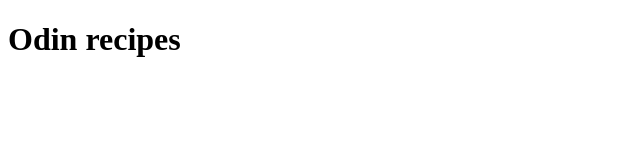
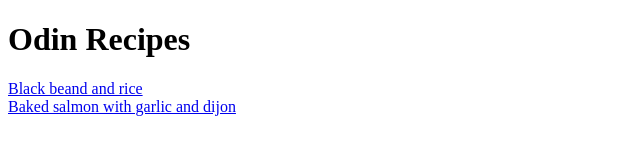
Before and after one commit to EcnMaria/odin-recipes, a plain HTML site: page index.html in a window 1280 px wide. Shown: the whole page, without its empty margins (0-640 px from the left). Drawn offline with Linux system fonts and the light colour scheme.

Commit message:
new odin recipes

```diff
--- a/index.html
+++ b/index.html
@@ -5,6 +5,9 @@
         <title>Odin recipes</title>
     </head>
     <body>
-        <h1>Odin recipes</h1>
+        <h1>Odin Recipes</h1>
+        <a href="recipes/black-beans-and-rice.html">Black beand and rice</a>
+        <br>
+        <a href="recipes/baked-salmon-with-garlic-and-dijon.html">Baked salmon with garlic and dijon</a>
     </body>
 </html>
```
